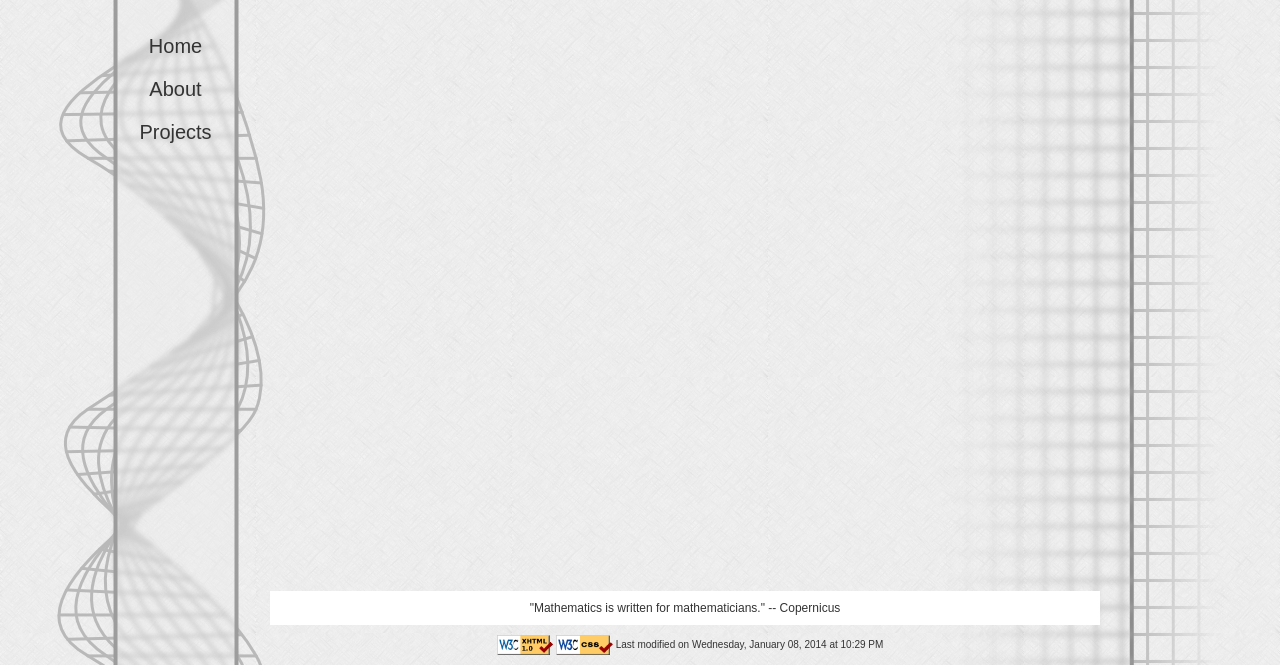
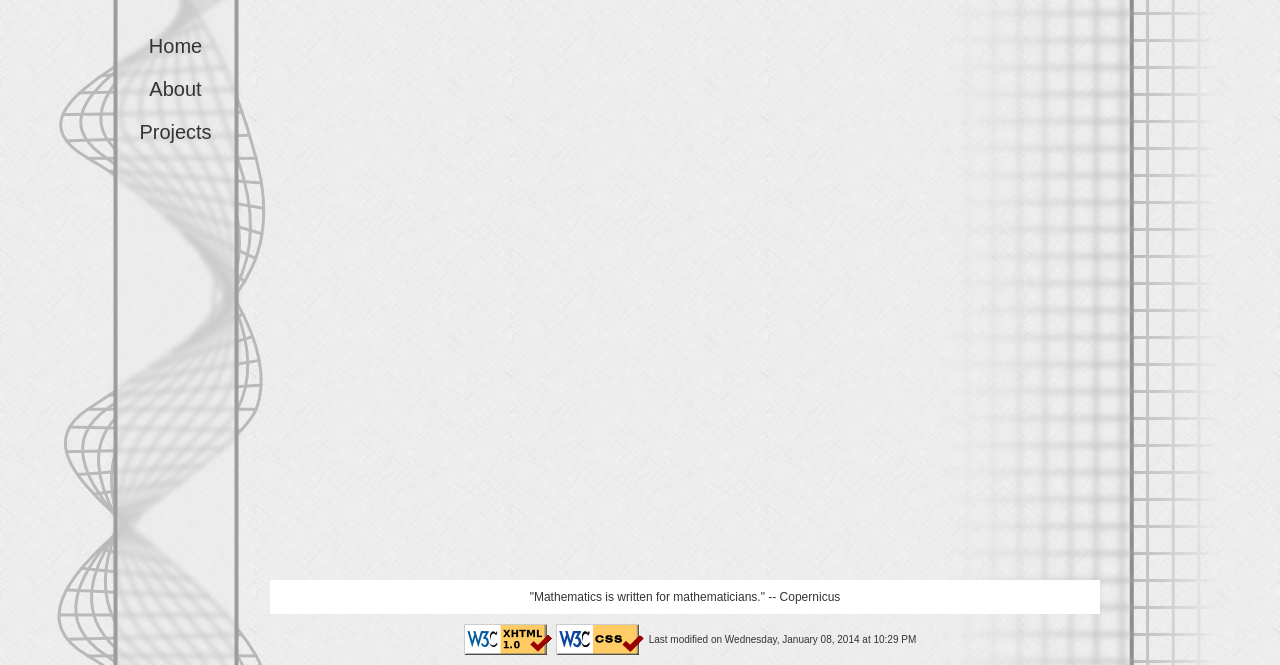
Before and after one commit to drknotter/drknotter.github.io, a plain HTML site: page index.html in a window 1280 px wide. Shown: the part 135-800 px from the top of the page. Drawn offline with Linux system fonts and the light colour scheme.

Commit message:
fix: html oopsie

```diff
--- a/index.html
+++ b/index.html
@@ -3,11 +3,10 @@
 <html xmlns="http://www.w3.org/1999/xhtml" lang="en" xml:lang="en">
 
 <head>
-<link rel="stylesheet" type="text/css" href="styles/main.css" />
-<script type="text/javascript" src="scripts/jquery-2.0.3.min.js"></script>
-<script type="text/javascript" src="scripts/main.js"></script>
-
-<title>Pat Plunkett - Home</title>
+  <link rel="stylesheet" type="text/css" href="styles/main.css" />
+  <script type="text/javascript" src="scripts/jquery-2.0.3.min.js"></script>
+  <script type="text/javascript" src="scripts/main.js"></script>
+  <title>Pat Plunkett - Home</title>
 </head>
 
 <body>
@@ -24,24 +23,17 @@
   </div>
 
   <div id="content">
-
-
-
   </div>
 
 <div id="footer">
   <div id="quote"><script type="text/javascript" src="scripts/quote.js"></script></div>
   <span id="valid">
-    <a href="http://validator.w3.org/check?uri=referer">
-    <a href="http://jigsaw.w3.org/css-validator/">
+    <a href="http://validator.w3.org/check?uri=referer"><img src="images/valid-xhtml10.png" alt="Valid XHTML 1.0 Strict" /></a>
+    <a href="http://jigsaw.w3.org/css-validator/"><img src="images/valid-css.png" alt="Valid CSS" /></a>
   </span>
   <div id="modified">
-    <img src="images/valid-xhtml10.png" alt="Valid XHTML 1.0 Strict" /></a>
-    <img src="images/valid-css.png" alt="Valid CSS" /></a>
     Last modified on Wednesday, January 08, 2014 at 10:29 PM
   </div>
 </div>
-
 </body>
-
 </html>
```
